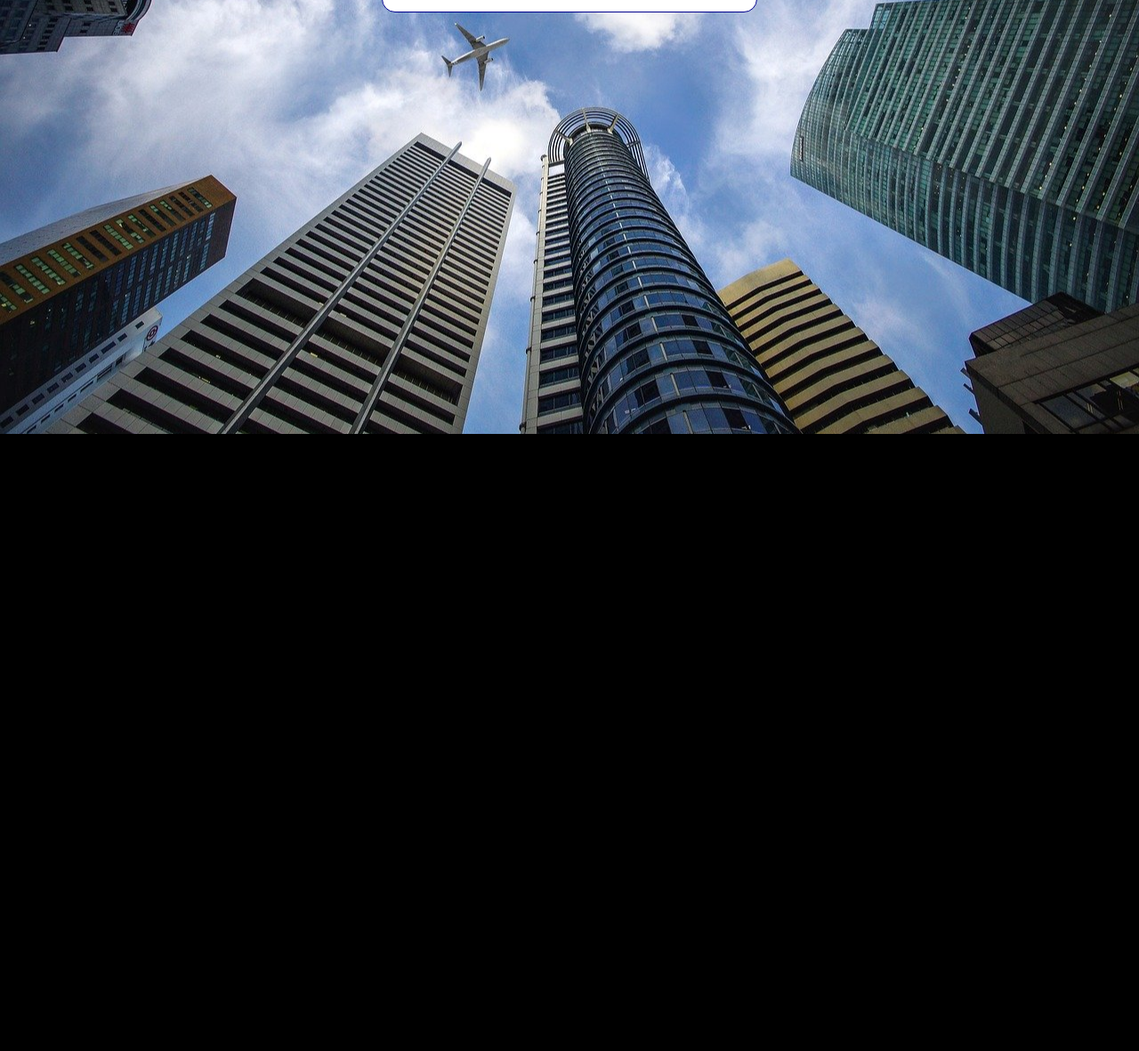
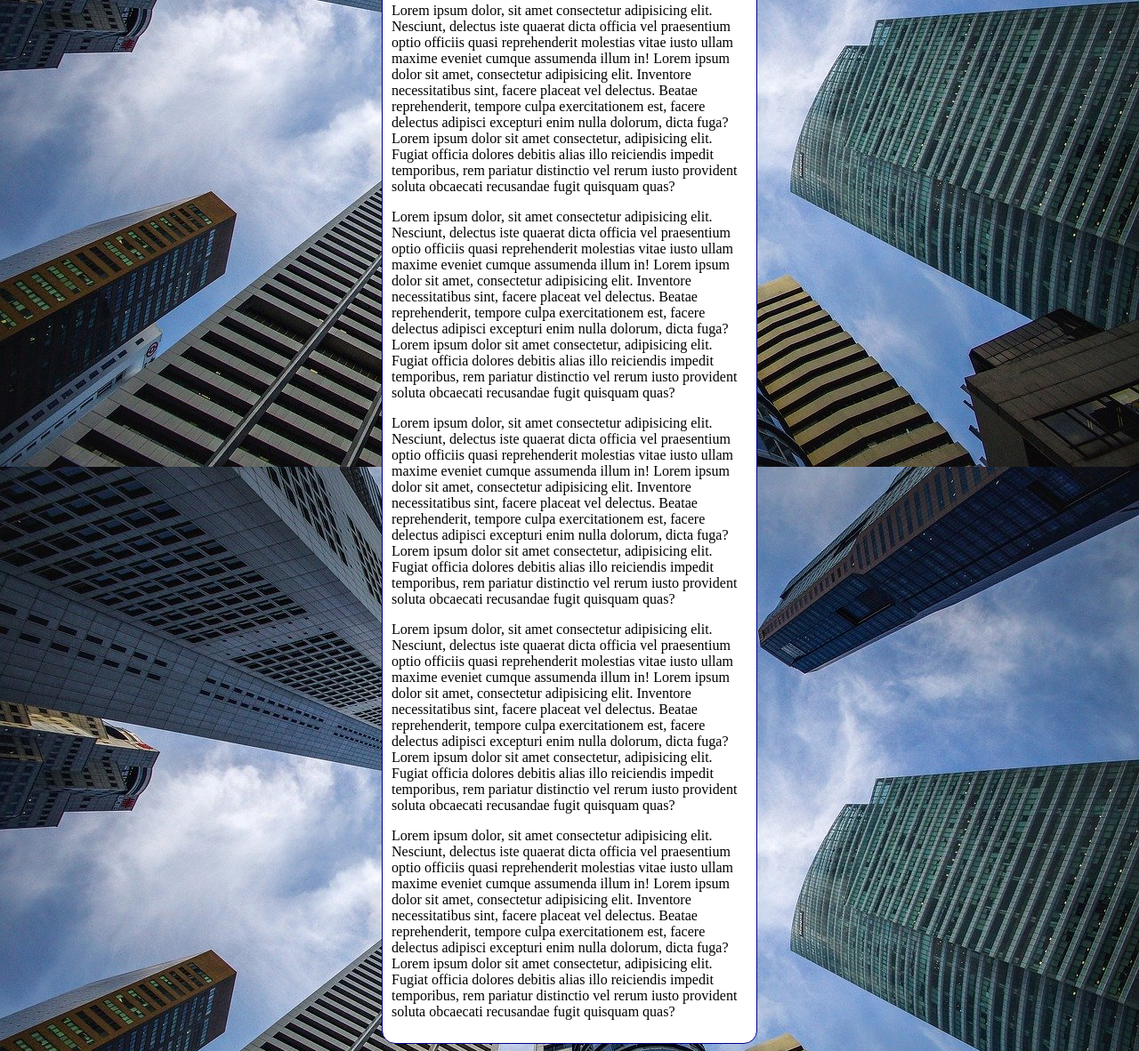
Before and after one commit to MuryloSantos/html-css, a plain HTML site: page exercicios/ex022/fundo006.html in a window 1280 px wide. Shown: the part 328-1510 px from the top of the page at 89% size. Before the commit the page ends 816 px from the top, so only its background shows below. Drawn offline with Linux system fonts and the light colour scheme.

Commit message:
Update fundo006.html

```diff
--- a/exercicios/ex022/fundo006.html
+++ b/exercicios/ex022/fundo006.html
@@ -4,31 +4,33 @@
     <meta charset="UTF-8">
     <meta http-equiv="X-UA-Compatible" content="IE=edge">
     <meta name="viewport" content="width=device-width, initial-scale=1.0">
-    <title>Document</title>
+    <title>Fundo fixo de tela</title>
     <style>
         body {
-            height: 100vh;
-            background-color: black;
-            background-image: url(imagens/wallpaper002.jpg);
-            background-position: center center;
-            background-repeat: no-repeat;
+            background: black url(imagens/wallpaper002.jpg) center center no-repeat fixed;
             background-size: cover;
         }
 
         main {
             background-color: white;
-            width: 400px;
+            max-width: 400px;
             padding: 10px;
             margin: auto;
             border: 1px solid darkblue;
-            border-radius: 15px
+            border-radius: 15px;
         }
+
     </style>
 </head>
 <body>
     <main>
         <h1>Teste de Imagem de Fundo</h1>
+        <p>Lorem ipsum dolor, sit amet consectetur adipisicing elit. Nesciunt, delectus iste quaerat dicta officia vel praesentium optio officiis quasi reprehenderit molestias vitae iusto ullam maxime eveniet cumque assumenda illum in! Lorem ipsum dolor sit amet, consectetur adipisicing elit. Inventore necessitatibus sint, facere placeat vel delectus. Beatae reprehenderit, tempore culpa exercitationem est, facere delectus adipisci excepturi enim nulla dolorum, dicta fuga? Lorem ipsum dolor sit amet consectetur, adipisicing elit. Fugiat officia dolores debitis alias illo reiciendis impedit temporibus, rem pariatur distinctio vel rerum iusto provident soluta obcaecati recusandae fugit quisquam quas? </p>
         <p>Lorem ipsum dolor, sit amet consectetur adipisicing elit. Nesciunt, delectus iste quaerat dicta officia vel praesentium optio officiis quasi reprehenderit molestias vitae iusto ullam maxime eveniet cumque assumenda illum in! Lorem ipsum dolor sit amet, consectetur adipisicing elit. Inventore necessitatibus sint, facere placeat vel delectus. Beatae reprehenderit, tempore culpa exercitationem est, facere delectus adipisci excepturi enim nulla dolorum, dicta fuga? Lorem ipsum dolor sit amet consectetur, adipisicing elit. Fugiat officia dolores debitis alias illo reiciendis impedit temporibus, rem pariatur distinctio vel rerum iusto provident soluta obcaecati recusandae fugit quisquam quas?</p>
+        <p>Lorem ipsum dolor, sit amet consectetur adipisicing elit. Nesciunt, delectus iste quaerat dicta officia vel praesentium optio officiis quasi reprehenderit molestias vitae iusto ullam maxime eveniet cumque assumenda illum in! Lorem ipsum dolor sit amet, consectetur adipisicing elit. Inventore necessitatibus sint, facere placeat vel delectus. Beatae reprehenderit, tempore culpa exercitationem est, facere delectus adipisci excepturi enim nulla dolorum, dicta fuga? Lorem ipsum dolor sit amet consectetur, adipisicing elit. Fugiat officia dolores debitis alias illo reiciendis impedit temporibus, rem pariatur distinctio vel rerum iusto provident soluta obcaecati recusandae fugit quisquam quas?</p>
+        <p>Lorem ipsum dolor, sit amet consectetur adipisicing elit. Nesciunt, delectus iste quaerat dicta officia vel praesentium optio officiis quasi reprehenderit molestias vitae iusto ullam maxime eveniet cumque assumenda illum in! Lorem ipsum dolor sit amet, consectetur adipisicing elit. Inventore necessitatibus sint, facere placeat vel delectus. Beatae reprehenderit, tempore culpa exercitationem est, facere delectus adipisci excepturi enim nulla dolorum, dicta fuga? Lorem ipsum dolor sit amet consectetur, adipisicing elit. Fugiat officia dolores debitis alias illo reiciendis impedit temporibus, rem pariatur distinctio vel rerum iusto provident soluta obcaecati recusandae fugit quisquam quas?</p>
+        <p>Lorem ipsum dolor, sit amet consectetur adipisicing elit. Nesciunt, delectus iste quaerat dicta officia vel praesentium optio officiis quasi reprehenderit molestias vitae iusto ullam maxime eveniet cumque assumenda illum in! Lorem ipsum dolor sit amet, consectetur adipisicing elit. Inventore necessitatibus sint, facere placeat vel delectus. Beatae reprehenderit, tempore culpa exercitationem est, facere delectus adipisci excepturi enim nulla dolorum, dicta fuga? Lorem ipsum dolor sit amet consectetur, adipisicing elit. Fugiat officia dolores debitis alias illo reiciendis impedit temporibus, rem pariatur distinctio vel rerum iusto provident soluta obcaecati recusandae fugit quisquam quas?</p>
+        <p>Lorem ipsum dolor, sit amet consectetur adipisicing elit. Nesciunt, delectus iste quaerat dicta officia vel praesentium optio officiis quasi reprehenderit molestias vitae iusto ullam maxime eveniet cumque assumenda illum in! Lorem ipsum dolor sit amet, consectetur adipisicing elit. Inventore necessitatibus sint, facere placeat vel delectus. Beatae reprehenderit, tempore culpa exercitationem est, facere delectus adipisci excepturi enim nulla dolorum, dicta fuga? Lorem ipsum dolor sit amet consectetur, adipisicing elit. Fugiat officia dolores debitis alias illo reiciendis impedit temporibus, rem pariatur distinctio vel rerum iusto provident soluta obcaecati recusandae fugit quisquam quas? </p>
     </main>
 </body>
 </html>
```
